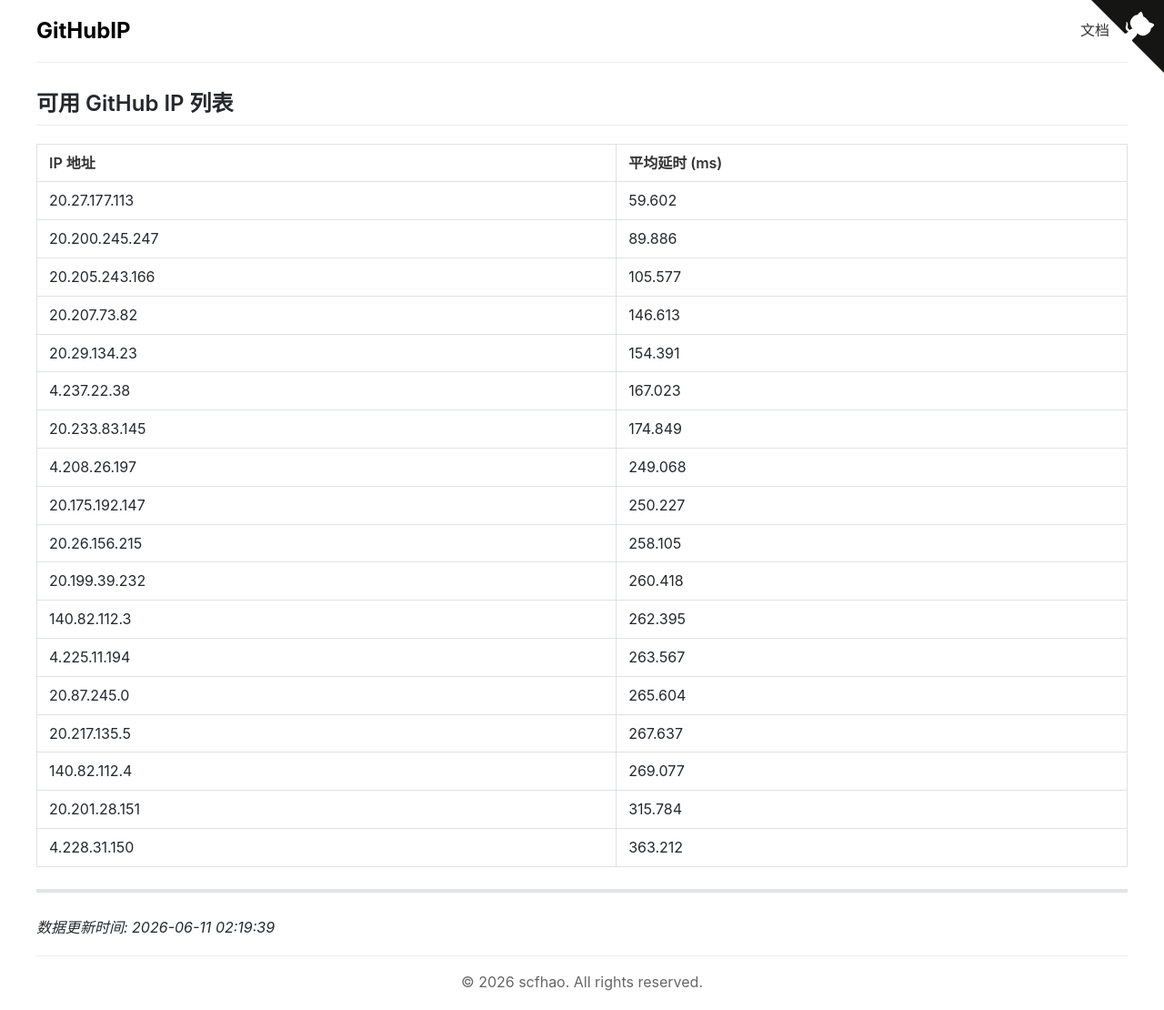
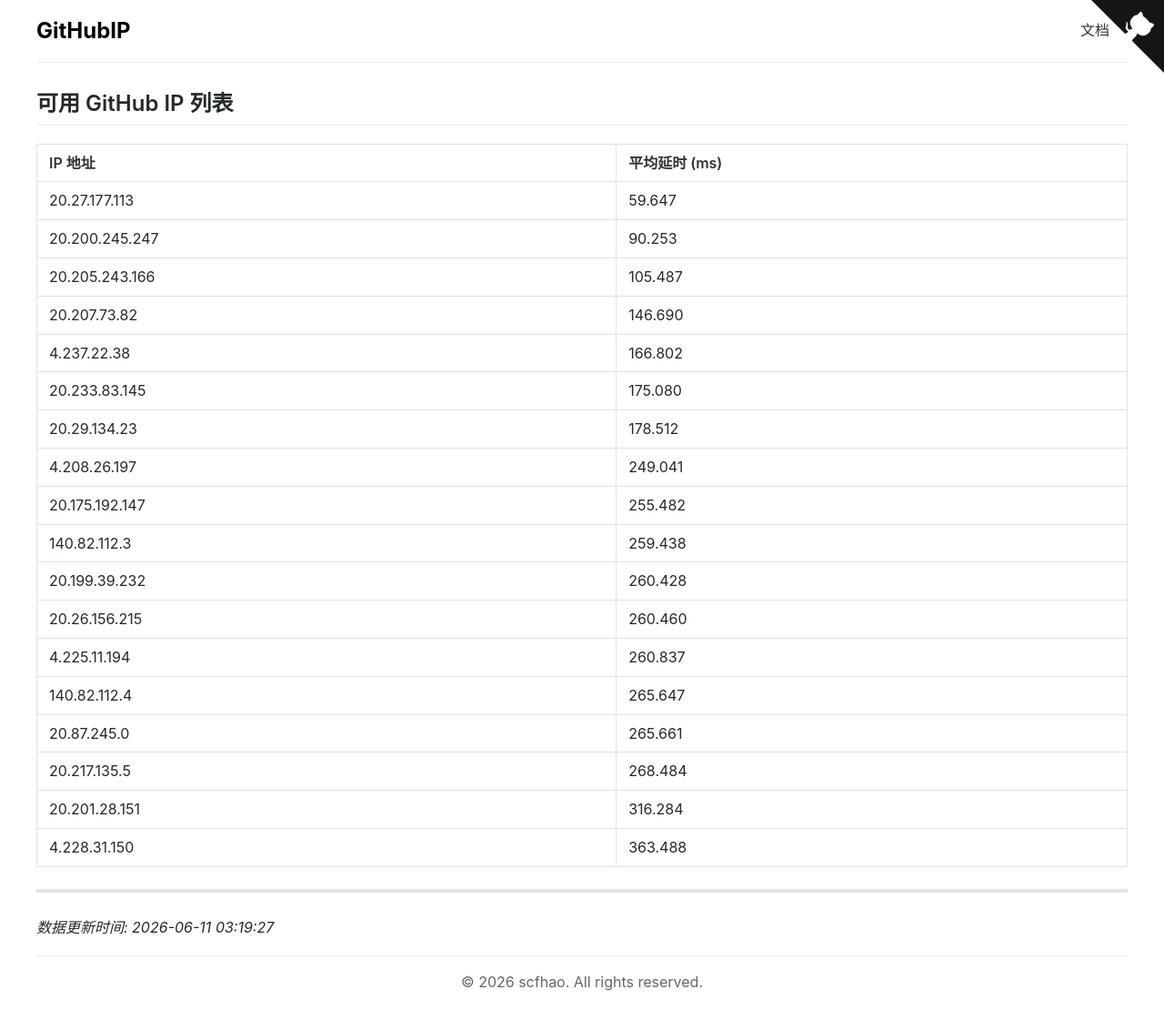
Before and after one commit to scfhao/GitHubIP, a Jekyll site: the page built from index.md, in a window 1280 px wide. Shown: the whole page at 91% size. Built offline with Jekyll 4.4.1, drawn with Linux system fonts in a browser that asks for light colours.

Commit message:
自动脚本执行 - 2026-06-11 03:19:27

```diff
--- a/index.md
+++ b/index.md
@@ -1,32 +1,32 @@
 ---
 layout: home
 title: GitHub IP 列表
-date: 2026-06-11 02:19:39
+date: 2026-06-11 03:19:27
 ---
 
 ## 可用 GitHub IP 列表
 
 | IP 地址 | 平均延时 (ms) |
 |---------|--------------|
-| 20.27.177.113 | 59.602 |
-| 20.200.245.247 | 89.886 |
-| 20.205.243.166 | 105.577 |
-| 20.207.73.82 | 146.613 |
-| 20.29.134.23 | 154.391 |
-| 4.237.22.38 | 167.023 |
-| 20.233.83.145 | 174.849 |
-| 4.208.26.197 | 249.068 |
-| 20.175.192.147 | 250.227 |
-| 20.26.156.215 | 258.105 |
-| 20.199.39.232 | 260.418 |
-| 140.82.112.3 | 262.395 |
-| 4.225.11.194 | 263.567 |
-| 20.87.245.0 | 265.604 |
-| 20.217.135.5 | 267.637 |
-| 140.82.112.4 | 269.077 |
-| 20.201.28.151 | 315.784 |
-| 4.228.31.150 | 363.212 |
+| 20.27.177.113 | 59.647 |
+| 20.200.245.247 | 90.253 |
+| 20.205.243.166 | 105.487 |
+| 20.207.73.82 | 146.690 |
+| 4.237.22.38 | 166.802 |
+| 20.233.83.145 | 175.080 |
+| 20.29.134.23 | 178.512 |
+| 4.208.26.197 | 249.041 |
+| 20.175.192.147 | 255.482 |
+| 140.82.112.3 | 259.438 |
+| 20.199.39.232 | 260.428 |
+| 20.26.156.215 | 260.460 |
+| 4.225.11.194 | 260.837 |
+| 140.82.112.4 | 265.647 |
+| 20.87.245.0 | 265.661 |
+| 20.217.135.5 | 268.484 |
+| 20.201.28.151 | 316.284 |
+| 4.228.31.150 | 363.488 |
 
 ---
 
-*数据更新时间: 2026-06-11 02:19:39*
+*数据更新时间: 2026-06-11 03:19:27*
```
